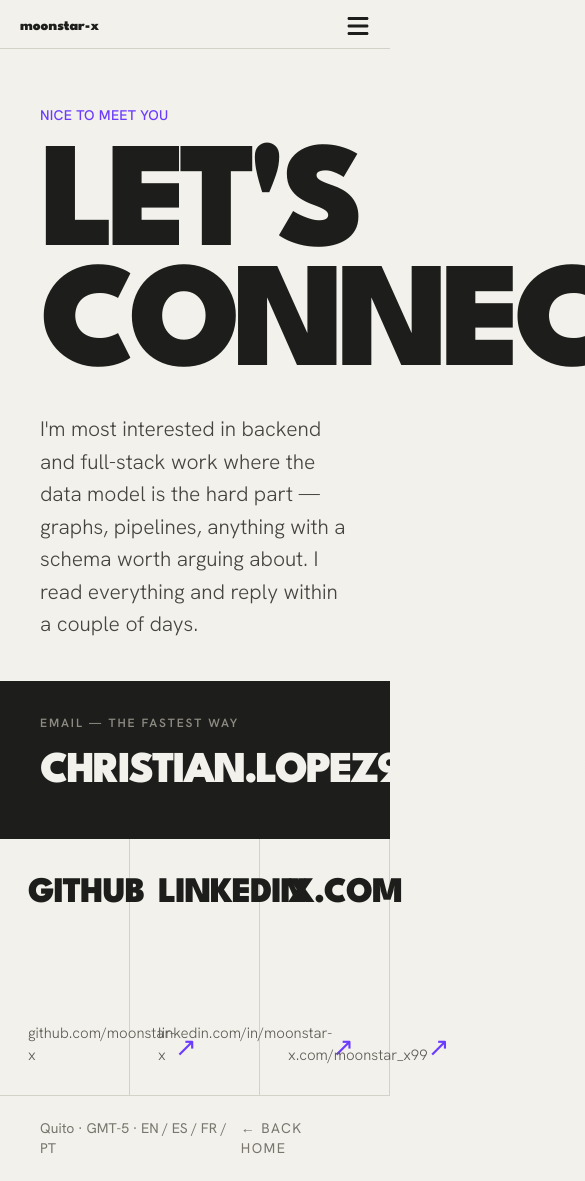
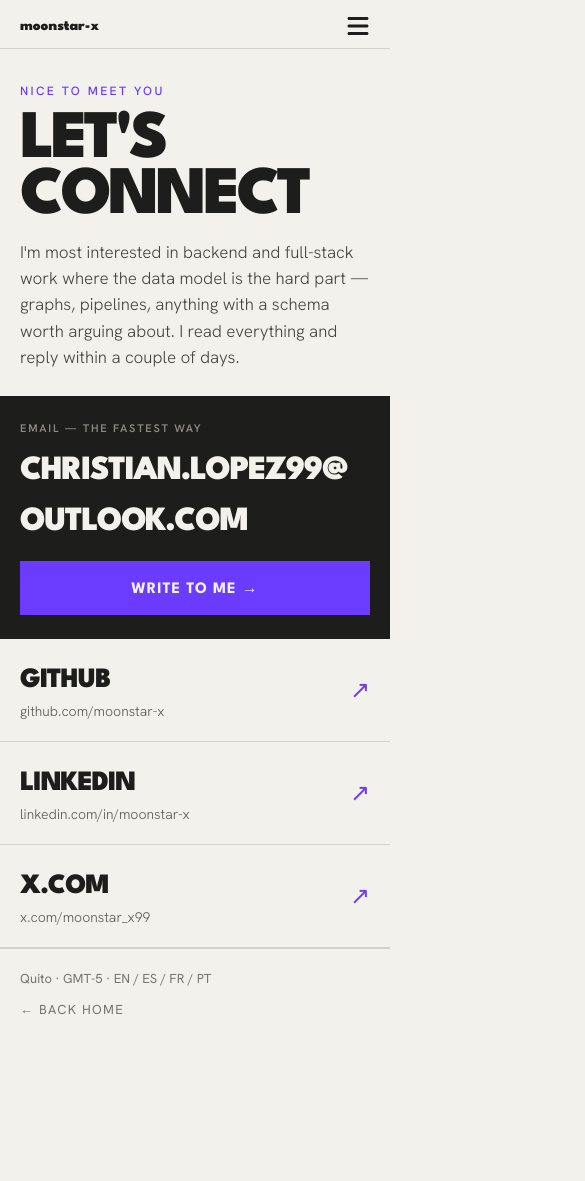
Before and after one commit to moonstar-x/moonstar-x.github.io, a Next.js app: page /contact in a window 390 px wide. Shown: the top 1181 px of the page, 585 px wide, since content can reach past the window. After the commit the page ends 1040 px from the top, so only its background shows below. Built offline with nearby package versions, Linux system fonts and the light colour scheme.

Commit message:
Responsiveness: Contact page.

```diff
--- a/src/components/contact/ContactFooter.tsx
+++ b/src/components/contact/ContactFooter.tsx
@@ -8,12 +8,12 @@ interface Props extends Omit<ComponentProps<'footer'>, 'children'> {
 }
 
 export const ContactFooter: FC<Props> = ({ blurb, className, ...props }) => (
-  <footer className={clsx('border-t border-solid border-border py-5.5 px-10 flex items-center justify-between text-sm font-normal text-muted', className)} {...props}>
+  <footer className={clsx('border-t border-solid border-border py-5 xl:py-5.5 px-5 xl:px-10 flex flex-col xl:flex-row xl:items-center xl:justify-between gap-3 xl:gap-0 text-[13px] xl:text-sm font-normal text-muted', className)} {...props}>
     <p>
       {blurb}
     </p>
 
-    <Link className="tracking-widest uppercase border-transparent border-solid border-b hover:border-muted" href={RouteDefs.home}>
+    <Link className="tracking-widest uppercase border-transparent" href={RouteDefs.home}>
       ← Back home
     </Link>
   </footer>
--- a/src/components/contact/ContactHero.tsx
+++ b/src/components/contact/ContactHero.tsx
@@ -4,14 +4,14 @@ import type { ComponentProps, FC } from 'react';
 type Props = ComponentProps<'section'>;
 
 export const ContactHero: FC<Props> = ({ className, ...props }) => (
-  <section className={clsx('pt-14 px-10 pb-10 flex flex-col gap-6', className)} {...props}>
-    <span className="text-sm font-medium tracking-[0.02em] uppercase text-accent">
+  <section className={clsx('pt-8.5 xl:pt-14 px-5 xl:px-10 pb-6.5 xl:pb-10 flex flex-col gap-3.5 xl:gap-6', className)} {...props}>
+    <span className="text-xs xl:text-sm font-medium tracking-[0.2em] uppercase text-accent">
       Nice to meet you
     </span>
-    <h1 className="m-0 font-title font-black text-[150px] leading-[0.8] tracking-[-0.06em] uppercase">
+    <h1 className="m-0 font-title font-black text-[68px] xl:text-[150px] leading-[0.82] xl:leading-[0.8] tracking-[-0.055em] xl:tracking-[-0.06em] uppercase">
       Let's Connect
     </h1>
-    <p className="m-0 text-[21px] font-light leading-[1.55] max-w-[52ch] text-light">
+    <p className="m-0 text-[17px] xl:text-[21px] font-light leading-[1.55] xl:max-w-[52ch] text-light">
       I'm most interested in backend and full-stack work where the data model is the hard part — graphs, pipelines, anything with a schema worth arguing about.
       I read everything and reply within a couple of days.
     </p>
--- a/src/components/contact/EmailRow.tsx
+++ b/src/components/contact/EmailRow.tsx
@@ -7,17 +7,16 @@ interface Props extends Omit<ComponentProps<'section'>, 'children'> {
 }
 
 export const EmailRow: FC<Props> = ({ email, className, ...props }: Props) => (
-  <section className={clsx('bg-text text-background py-8.5 px-10 flex flex-row items-center justify-between gap-10', className)} {...props}>
+  <section className={clsx('bg-text text-background py-6 xl:py-8.5 px-5 xl:px-10 flex flex-col xl:flex-row xl:items-center xl:justify-between gap-3.5 xl:gap-10', className)} {...props}>
     <div className="flex flex-col gap-2">
-      <span className="text-xs font-semibold tracking-[0.16em] uppercase text-dark">
+      <span className="text-[11px] xl:text-xs font-semibold tracking-[0.16em] uppercase text-dark">
         Email — the fastest way
       </span>
-      <span className="font-title font-black text-[44px] tracking-tighter text-background uppercase">
+      <span className="font-title font-black text-[34px] xl:text-[44px] break-all xl:break-normal tracking-[-0.04em] xl:tracking-tighter text-background uppercase">
         {email}
       </span>
     </div>
-
-    <Link className="shrink-0 font-title font-bold text-[17px] tracking-[0.06em] uppercase bg-accent text-background pt-4.5 pb-3.75 px-8" href={`mailto:${email}`}>
+    <Link className="shrink-0 font-title font-bold text-[16px] xl:text-[17px] tracking-[0.06em] uppercase bg-accent text-background pt-4.25 xl:pt-4.5 pb-3.25 xl:pb-3.75 px-6 xl:px-8 text-center xl:text-start" href={`mailto:${email}`}>
       Write to me →
     </Link>
   </section>
--- a/src/components/contact/SocialsGrid.tsx
+++ b/src/components/contact/SocialsGrid.tsx
@@ -13,20 +13,20 @@ interface Props extends Omit<ComponentProps<'section'>, 'children'> {
 }
 
 export const SocialsGrid: FC<Props> = ({ socials, className, ...props }) => (
-  <section className={clsx('grow grid grid-cols-3 auto-rows-fr grid-flat-bottom-3', className)} {...props}>
+  <section className={clsx('grow grid grid-cols-1 xl:grid-cols-3 auto-rows-fr', className)} {...props}>
     {socials.map(({ label, url }) => (
-      <Link className="min-h-64 text-text p-7 border-solid border-border border-r border-b flex flex-col justify-between" href={url} key={label}>
-        <h2 className="font-title font-black text-[36px] tracking-[-0.035em] uppercase">
-          {label}
-        </h2>
-        <div className="flex flex-row items-end justify-between">
-          <span className="text-[15px] font-light text-lighter">
+      <Link className="xl:min-h-64 text-text p-5 xl:p-7 border-solid border-border xl:border-r border-b flex flex-row justify-between gap-3.5 xl:gap-0" href={url} key={label}>
+        <div className="flex flex-col justify-between">
+          <h2 className="font-title font-black text-[28px] xl:text-[36px] tracking-[-0.035em] uppercase">
+            {label}
+          </h2>
+          <span className="text-sm xl:text-[15px] font-light text-lighter">
             {simplifyUrl(url)}
           </span>
-          <span className="text-[26px] text-accent">
-            ↗
-          </span>
         </div>
+        <span className="text-[24px] xl:text-[26px] text-accent self-center xl:self-end">
+          ↗
+        </span>
       </Link>
     ))}
   </section>
```
